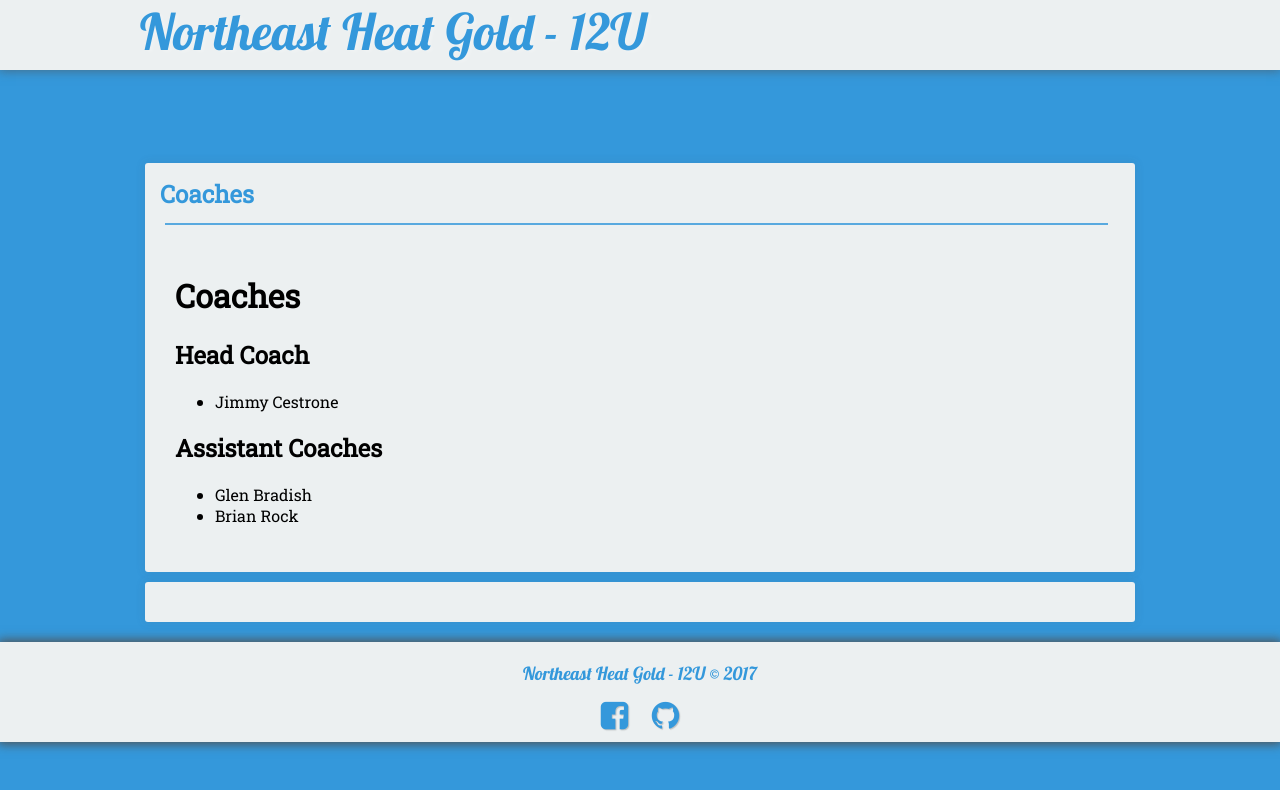
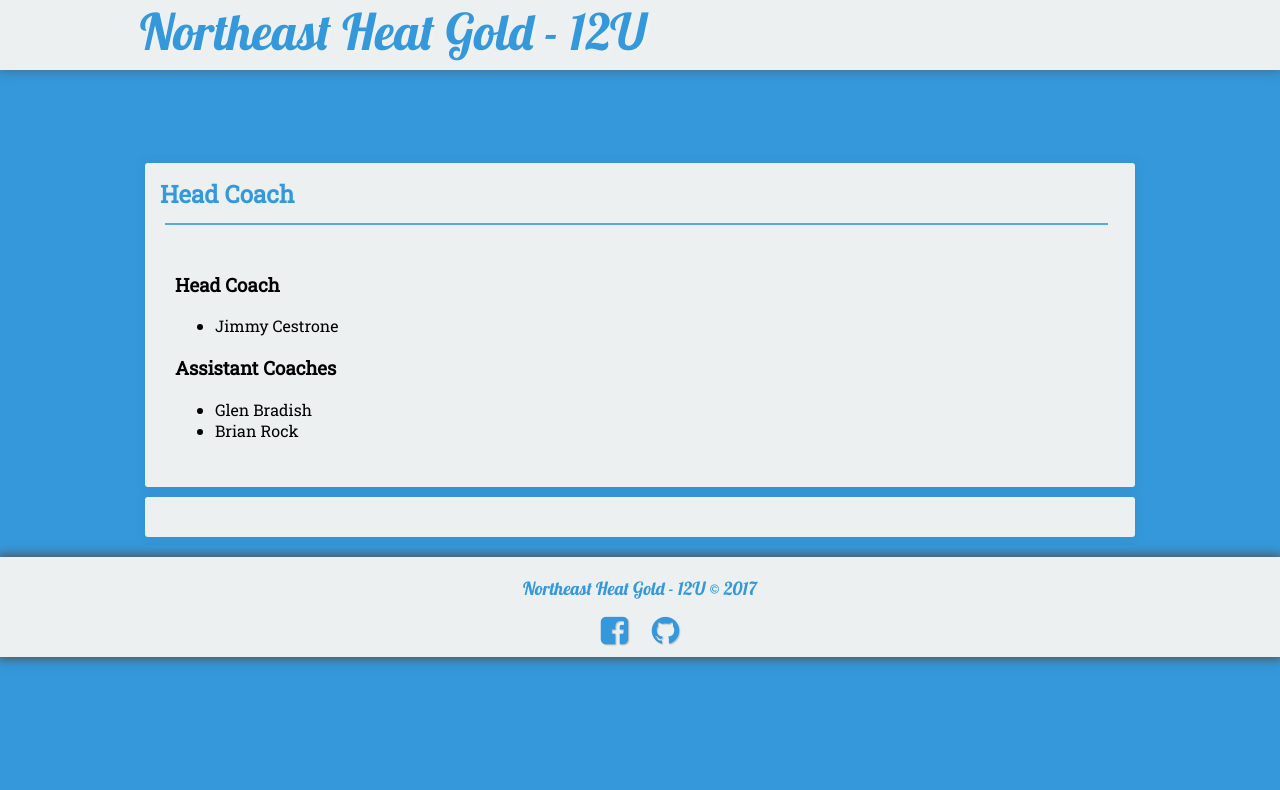
Before and after one commit to seanmerrow/ecf, a Jekyll site: the page built from coaches/index.md, in a window 1280 px wide. Shown: the top 790 px of the page. Built offline with Jekyll 4.4.1, drawn with Linux system fonts in a browser that asks for light colours; nearby versions of some CDN libraries; our own code applies the rules of GitHub Pages for plain Markdown files; comment, search, counter and statistics services are not loaded.

Commit message:
Update index.md

```diff
--- a/coaches/index.md
+++ b/coaches/index.md
@@ -1,8 +1,6 @@
-# Coaches
-
-## Head Coach
+### Head Coach
 * Jimmy Cestrone
 
-## Assistant Coaches
+### Assistant Coaches
 * Glen Bradish
 * Brian Rock
```
